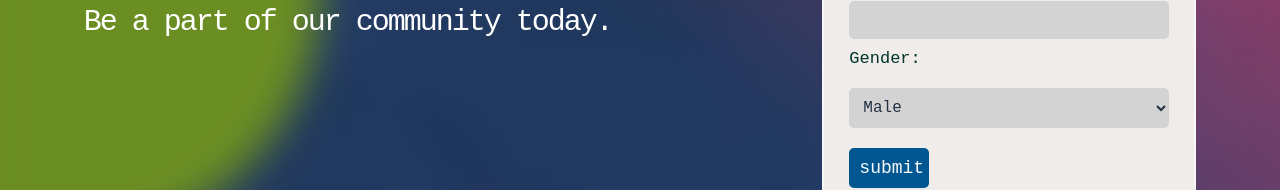
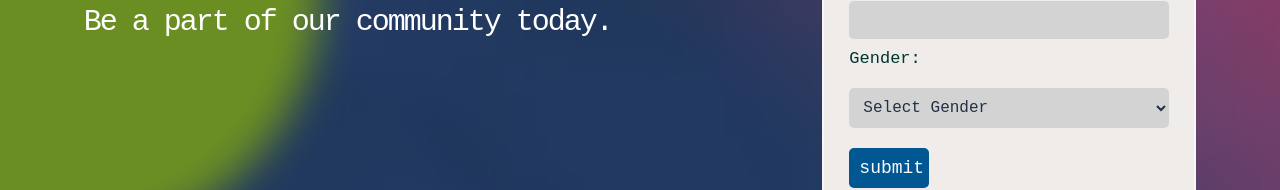
Before and after one commit to AdedolapoAkanle/react-register, a React (Create React App) app: page / in a window 1280 px wide. Shown: the part 436-626 px from the top of the page. Built offline with nearby package versions, Linux system fonts and the light colour scheme; a web font is replaced by a local one.

Commit message:
new commit

```diff
--- a/src/App.js
+++ b/src/App.js
@@ -16,7 +16,7 @@ const App = ({state, dispatchBioData}) => {
       gender
     };
     const res = await api("index.php", data);
-    console.log(res);
+    alert(res);
     // dispatchBioData("");
   }
 
@@ -48,6 +48,7 @@ const App = ({state, dispatchBioData}) => {
 
             <label htmlFor="gender" className="label">Gender:{gender}</label>
             <select className="dropdown" onChange={(e) => dispatchBioData({...state, gender: e.target.value})}>
+            <option value="" hidden className="value">Select Gender</option>
               <option value="male" className="value">Male</option>
               <option value="female" className="value">Female</option>
             </select>
```
